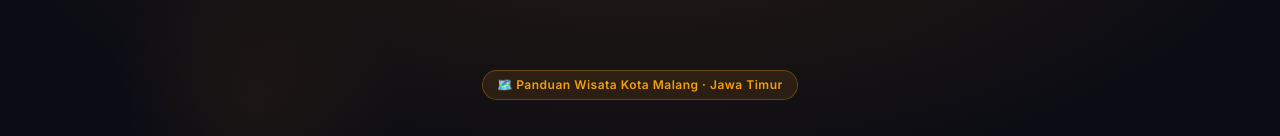
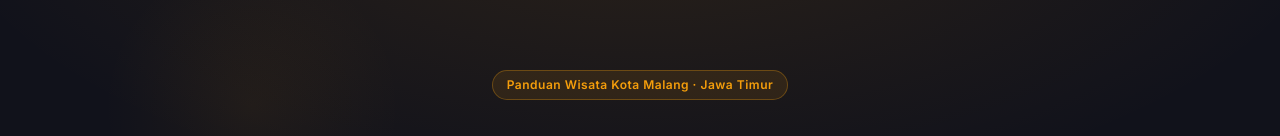
Before and after one commit to difaoctaviafirdayani/Gasngalam_frontend, a React (Vite) app: page / in a window 1280 px wide. Shown: the part 124-260 px from the top of the page. Built offline with nearby package versions, Linux system fonts and the light colour scheme; no server answers.

Commit message:
menyimpan progres saya sebelum pull

```diff
--- a/src/pages/LandingPage.jsx
+++ b/src/pages/LandingPage.jsx
@@ -29,7 +29,7 @@ export default function LandingPage() {
   const navigate = useNavigate();
 
   return (
-    <div style={{ fontFamily: "'Inter', sans-serif", background: '#0A0B14', minHeight: '100vh', overflowX: 'hidden' }}>
+    <div style={{ fontFamily: "'Inter', sans-serif", background: '#11121b', minHeight: '100vh', overflowX: 'hidden' }}>
 
       {/* NAVBAR */}
       <nav style={{
@@ -80,7 +80,7 @@ export default function LandingPage() {
           borderRadius: 99, padding: '5px 14px', marginBottom: 28,
           fontSize: 12, fontWeight: 600, color: '#F59E0B', letterSpacing: '.5px',
         }}>
-          🗺️ Panduan Wisata Kota Malang · Jawa Timur
+           Panduan Wisata Kota Malang · Jawa Timur
         </div>
 
         <h1 style={{
--- a/src/pages/admin/ManageWisata.jsx
+++ b/src/pages/admin/ManageWisata.jsx
@@ -92,8 +92,12 @@ export default function AdminWisata() {
     try {
       const fd = new FormData();
       Object.entries(form).forEach(([k, v]) => {
-        if (v !== '' && v !== null && v !== undefined) fd.append(k, v);
-      });
+  if (k === 'is_active') {
+    fd.append(k, v ? '1' : '0');
+  } else if (v !== '' && v !== null && v !== undefined) {
+    fd.append(k, v);
+  }
+});
       if (photo) fd.append('photo', photo);
 
       if (editData) {
```
